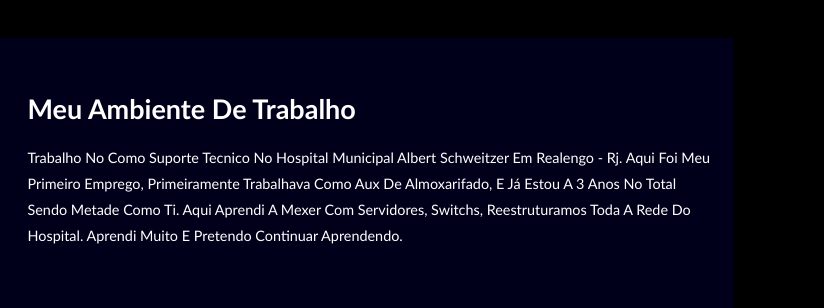
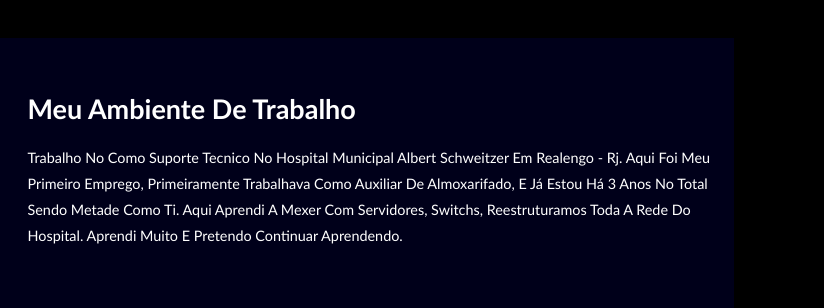
Before and after one commit to williamalves23/Sobre-mim, a plain HTML site: page index.html in a window 1280 px wide. Shown: the part 1840-2148 px from the top of the page, 456-1280 px from the left. Drawn offline with Linux system fonts and the light colour scheme.

Commit message:
index.html

```diff
--- a/index.html
+++ b/index.html
@@ -83,7 +83,7 @@
                 <h3>Meu Ambiente de trabalho</h3>
                 <br>
                 <p>Trabalho no como Suporte Tecnico no hospital municipal Albert Schweitzer em  Realengo - Rj. Aqui foi meu
-                    primeiro emprego, primeiramente trabalhava como Aux de Almoxarifado, e já estou a 3 anos no total sendo metade
+                    primeiro emprego, primeiramente trabalhava como Auxiliar de Almoxarifado, e já estou há 3 anos no total sendo metade
                     como Ti. Aqui aprendi a mexer com Servidores, Switchs, reestruturamos toda a rede do Hospital.
                     Aprendi muito e pretendo continuar aprendendo.
                 </p>
```
